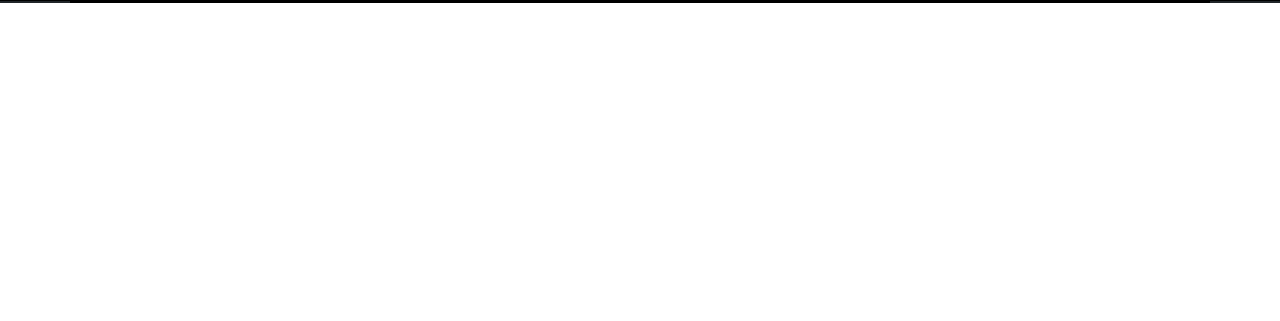
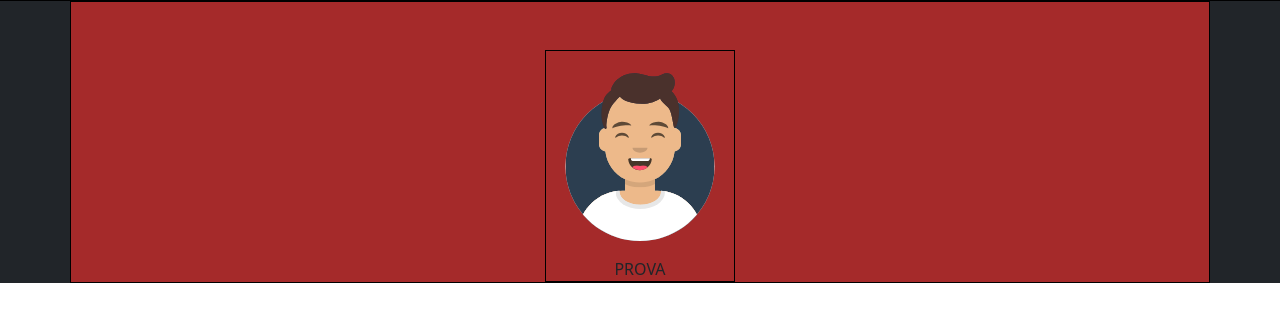
Before and after one commit to alegreco7/html-css-bootstrap-freelancer, a plain HTML site: page index.html in a window 1280 px wide. Shown: the part 63-384 px from the top of the page. Drawn offline with nearby package versions, Linux system fonts and the light colour scheme.

Commit message:
colonna con immagine

```diff
--- a/index.html
+++ b/index.html
@@ -49,6 +49,10 @@
         <section class="bg-dark">
             <div class="container text-center">
                 <div class="row justify-content-center">
+                    <div class="col-4 col-lg-2 mt-xl-5 ">
+                        <img class="my-3" src="img/avatar.svg" alt="User Avatar">PROVA
+                    </div>
+
                 </div>
             </div>
         </section>
```
